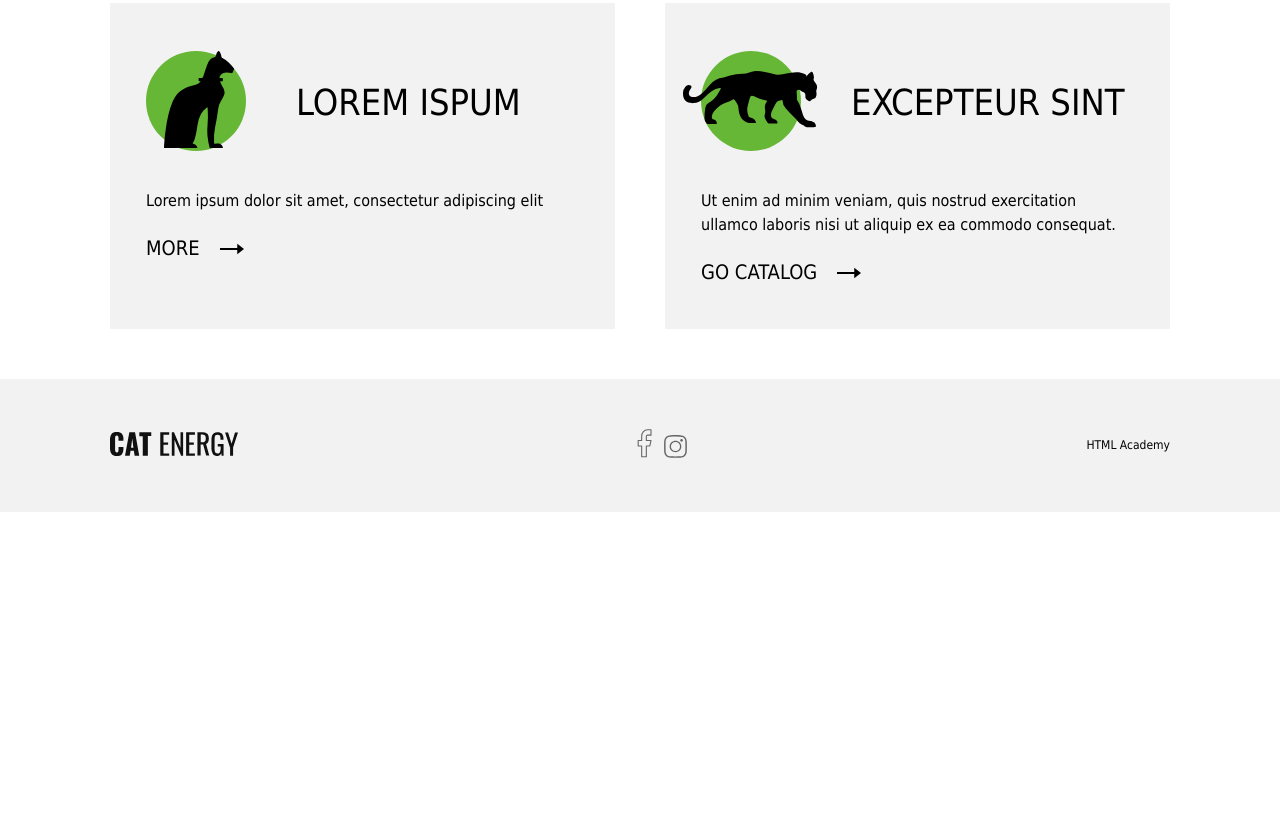
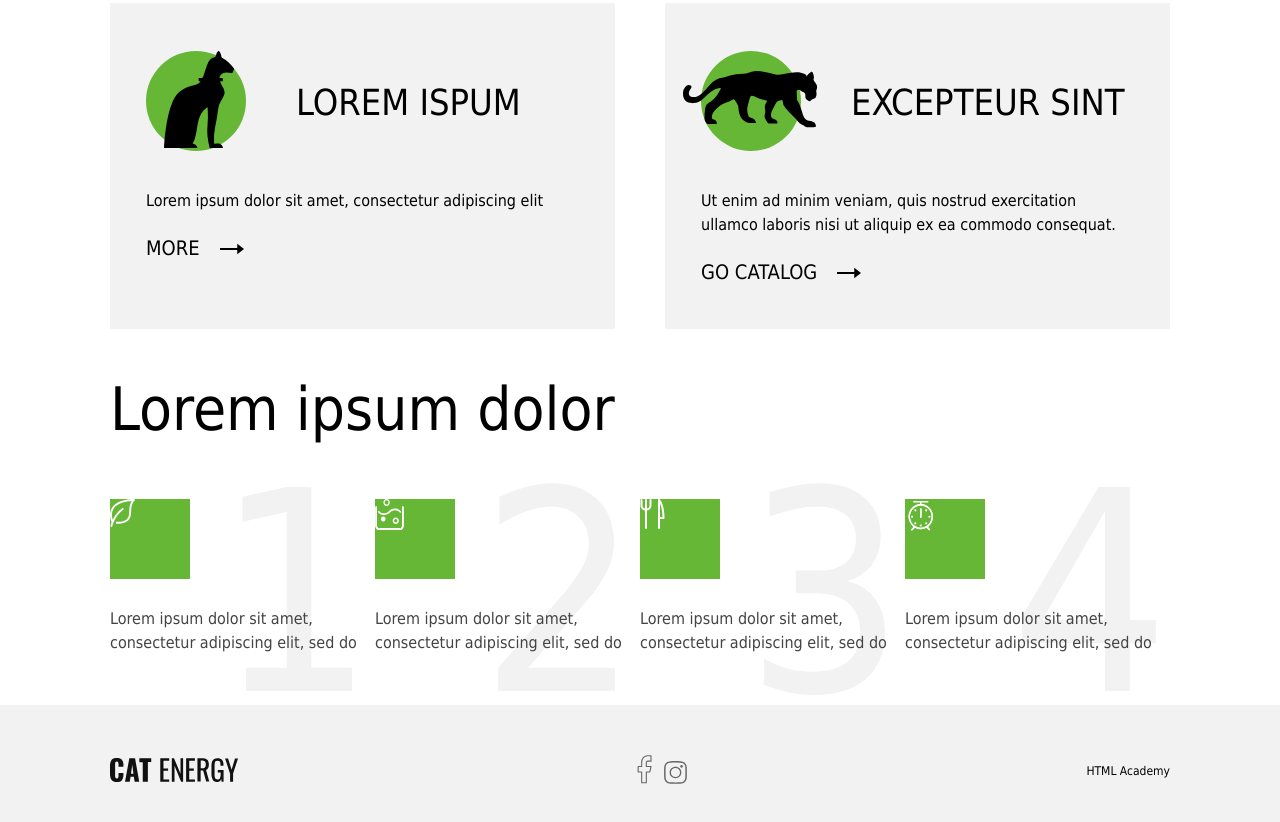
Before and after one commit to kweyjibo/catenergy-layout, a website built with Parcel: page src/index.pug in a window 1280 px wide. Shown: the part 741-1563 px from the top of the page. Before the commit the page ends 1253 px from the top, so only its background shows below. Built offline with nearby package versions, Linux system fonts and the light colour scheme.

Commit message:
Cat Energy layout section

```diff
--- a/src/index.pug
+++ b/src/index.pug
@@ -10,5 +10,7 @@ html(lang="en")
           include template/header/header.pug
         div(class='island __shift')
           include template/bunner/bunner.pug
+        div(class='island __shift-notop')
+          include template/section.pug
 
         include template/footer.pug
--- /dev/null
+++ b/src/scss/section.scss
@@ -0,0 +1,45 @@
+/* --------------- Vars -------------------- */
+
+@import "vars";
+
+/* --------------- /vars -------------------- */
+
+$icon-size: 80px;
+
+.section-title {
+  padding-bottom: 60px;
+
+  font-size: 60px;
+  line-height: 60px;
+}
+
+.section-item {
+  position: relative;
+}
+
+.section-item_num {
+  position: absolute;
+  right: 0;
+  top: 0;
+
+  font-size: 280px;
+  line-height: 190px;
+
+  color: #f2f2f2;
+}
+
+.section-ic {
+  width: $icon-size;
+  height: $icon-size;
+
+  background-color: $main-color;
+}
+
+.section-item_tx {
+  position: relative;
+  padding-top: 28px;
+
+  font-size: 16px;
+  line-height: 24px;
+  color: #444;
+}
--- a/src/scss/style.scss
+++ b/src/scss/style.scss
@@ -29,6 +29,10 @@ a {
 
     &.__shift {
         padding: 50px $site-shift;
+    }
+
+    &.__shift-notop {
+        padding: 0 $site-shift 50px;
     }
 }
 
@@ -91,6 +95,7 @@ a {
 @import "header";
 @import "nav-main";
 @import "bunner";
+@import "section";
 @import "footer";
 
 /* --------------- /imports -------------------- */
--- /dev/null
+++ b/src/template/section.pug
@@ -0,0 +1,21 @@
+mixin sectionItem(num, svgurl, text)
+  div(class='section-item')
+    div(class='section-item_num')=num
+    div(class='section-ic')
+      span(class='section-ic_cnt')
+          svg(class='section-ic_url')
+            use(xlink:href=svgurl)
+    div(class='section-item_tx')=text
+
+
+div(class='section')
+  div(class='section-title')='Lorem ipsum dolor'
+  div(class='flex')
+    div(class='flex-i')
+      +sectionItem('1', './res/section/leaf.svg#leaf', 'Lorem ipsum dolor sit amet, consectetur adipiscing elit, sed do')
+    div(class='flex-i')
+      +sectionItem('2', './res/section/tub.svg#tub', 'Lorem ipsum dolor sit amet, consectetur adipiscing elit, sed do')
+    div(class='flex-i')
+      +sectionItem('3', './res/section/eat.svg#eat', 'Lorem ipsum dolor sit amet, consectetur adipiscing elit, sed do')
+    div(class='flex-i')
+      +sectionItem('4', './res/section/alarm.svg#alarm', 'Lorem ipsum dolor sit amet, consectetur adipiscing elit, sed do')
```
Also changed, not shown: dist/alarm.1c474836.svg (added), dist/eat.3a05af56.svg (added), dist/food.a2175246.svg (added), dist/index.html, dist/leaf.bb522eba.svg (added), dist/tub.1ca7668e.svg (added), src/res/section/alarm.svg (added), src/res/section/eat.svg (added), src/res/section/leaf.svg (added), src/res/section/tub.svg (added), 3 other files.
